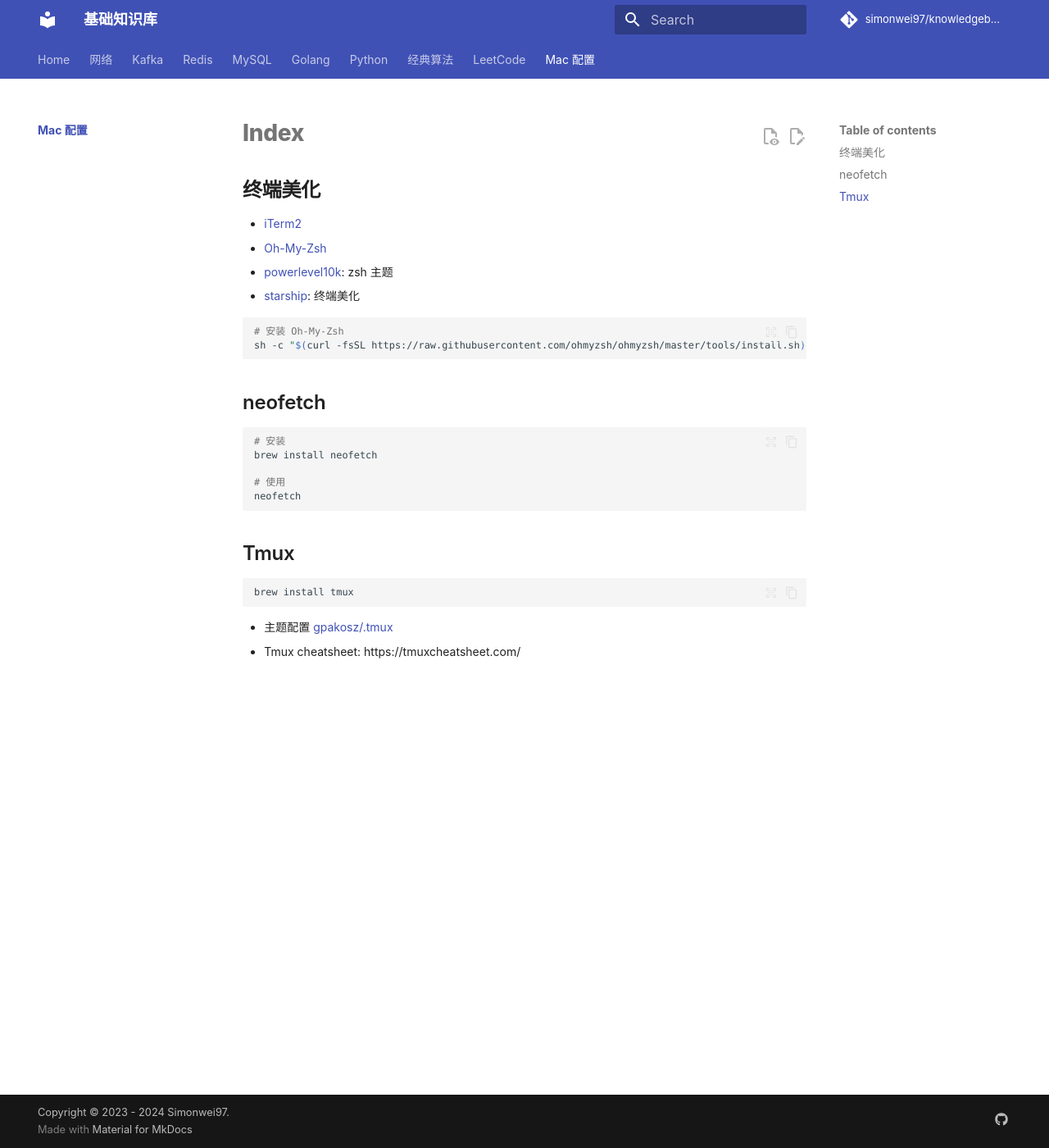
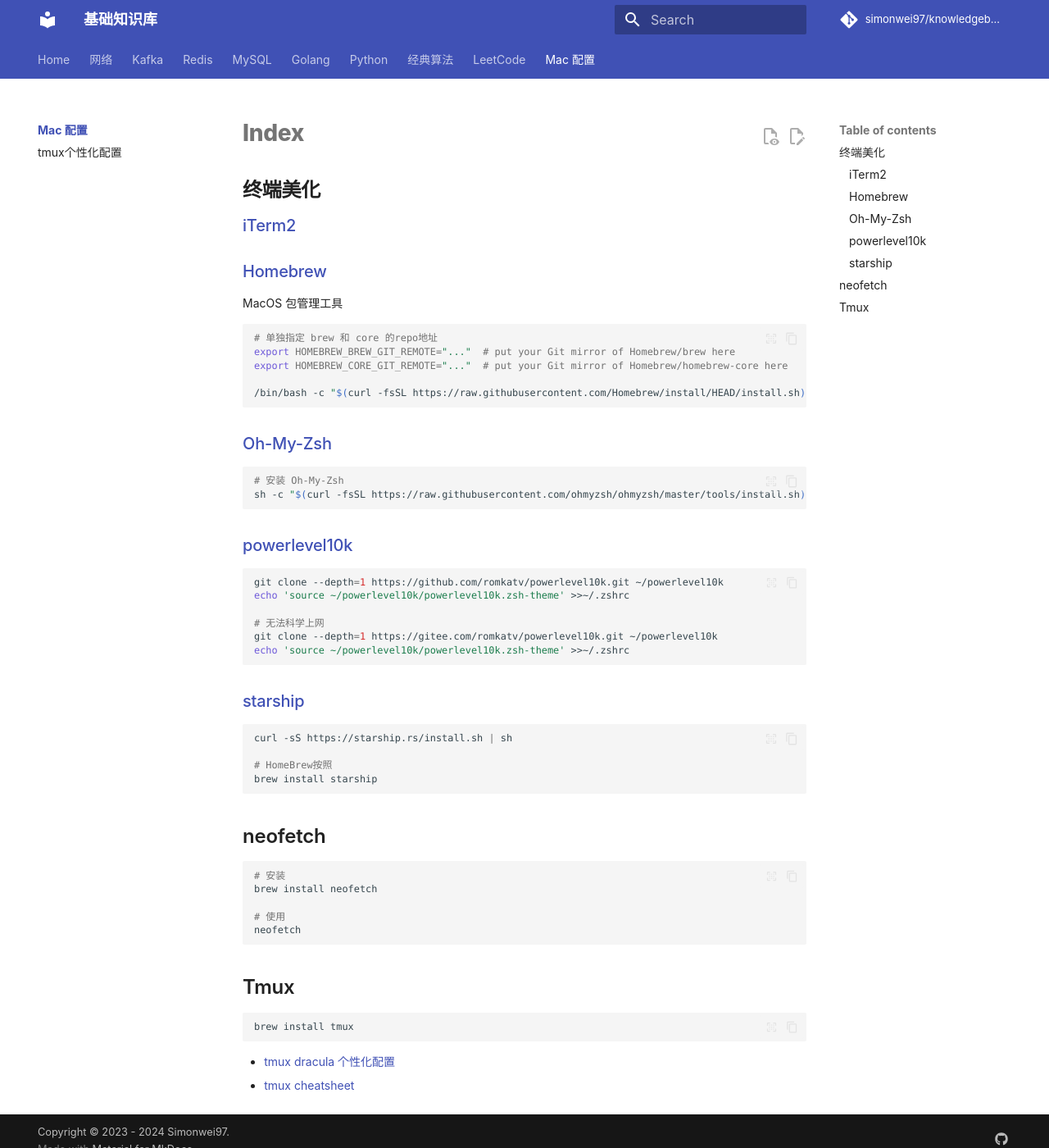
Before and after one commit to simonwei97/knowledgebase, an MkDocs documentation site: the page built from docs/mac/index.md, in a window 1280 px wide and 1400 px high. Shown: the whole window at 82% size. Built offline with MkDocs 1.6.1 and Material for MkDocs 9.7.7, drawn with Linux system fonts in a browser that asks for light colours; comment, search, counter and statistics services are not loaded.

Commit message:
feat: update 240409

````diff
--- a/docs/mac/index.md
+++ b/docs/mac/index.md
@@ -10,14 +10,46 @@
 
 ## 终端美化
 
-- [iTerm2](https://iterm2.com/)
-- [Oh-My-Zsh](https://ohmyz.sh/)
-- [powerlevel10k](https://github.com/romkatv/powerlevel10k): zsh 主题
-- [starship](https://github.com/starship/starship): 终端美化
+### [iTerm2](https://iterm2.com/)
+
+### [Homebrew](https://brew.sh/)
+
+MacOS 包管理工具
+
+```bash
+
+# 单独指定 brew 和 core 的repo地址
+export HOMEBREW_BREW_GIT_REMOTE="..."  # put your Git mirror of Homebrew/brew here
+export HOMEBREW_CORE_GIT_REMOTE="..."  # put your Git mirror of Homebrew/homebrew-core here
+
+/bin/bash -c "$(curl -fsSL https://raw.githubusercontent.com/Homebrew/install/HEAD/install.sh)"
+```
+
+### [Oh-My-Zsh](https://ohmyz.sh/)
 
 ```bash
 # 安装 Oh-My-Zsh
 sh -c "$(curl -fsSL https://raw.githubusercontent.com/ohmyzsh/ohmyzsh/master/tools/install.sh)"
+```
+
+### [powerlevel10k](https://github.com/romkatv/powerlevel10k)
+
+```bash
+git clone --depth=1 https://github.com/romkatv/powerlevel10k.git ~/powerlevel10k
+echo 'source ~/powerlevel10k/powerlevel10k.zsh-theme' >>~/.zshrc
+
+# 无法科学上网
+git clone --depth=1 https://gitee.com/romkatv/powerlevel10k.git ~/powerlevel10k
+echo 'source ~/powerlevel10k/powerlevel10k.zsh-theme' >>~/.zshrc
+```
+
+### [starship](https://github.com/starship/starship)
+
+```bash
+curl -sS https://starship.rs/install.sh | sh
+
+# HomeBrew按照
+brew install starship
 ```
 
 ## neofetch
@@ -36,5 +68,5 @@
 brew install tmux
 ```
 
-- 主题配置 [gpakosz/.tmux](https://github.com/gpakosz/.tmux)
-- Tmux cheatsheet: https://tmuxcheatsheet.com/
+- [tmux dracula 个性化配置](./tmux.md)
+- [tmux cheatsheet](https://tmuxcheatsheet.com/)
--- a/mkdocs.yml
+++ b/mkdocs.yml
@@ -166,6 +166,7 @@
           - 509. 斐波那契数: leetcode/509.md
   - Mac 配置:
       - mac/index.md
+      - tmux个性化配置: mac/tmux.md
 copyright: Copyright &copy; 2023 - 2024 Simonwei97.
 
 extra:
````
Also changed, not shown: docs/mac/tmux.md (added, +122 -0 lines).
